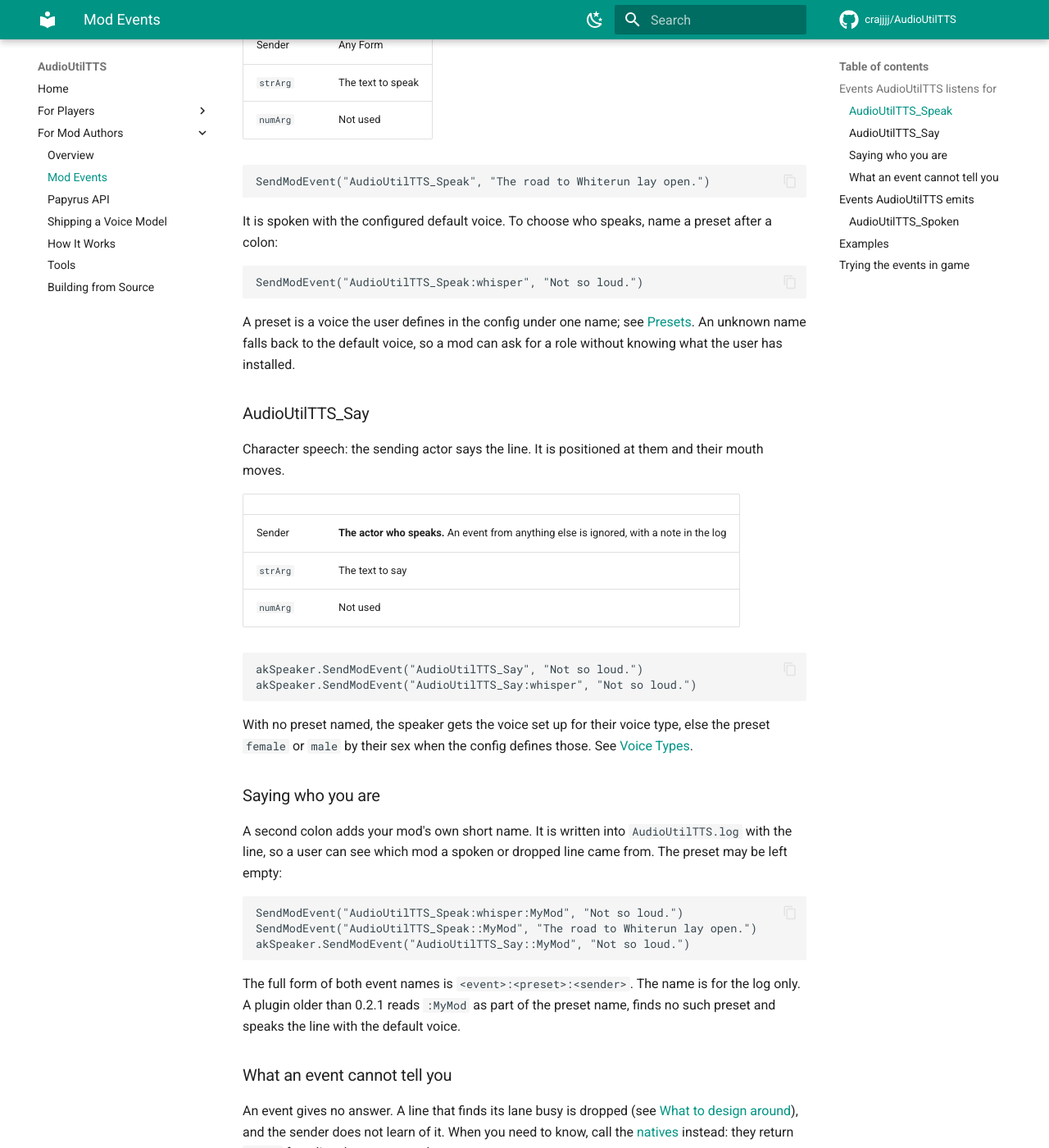
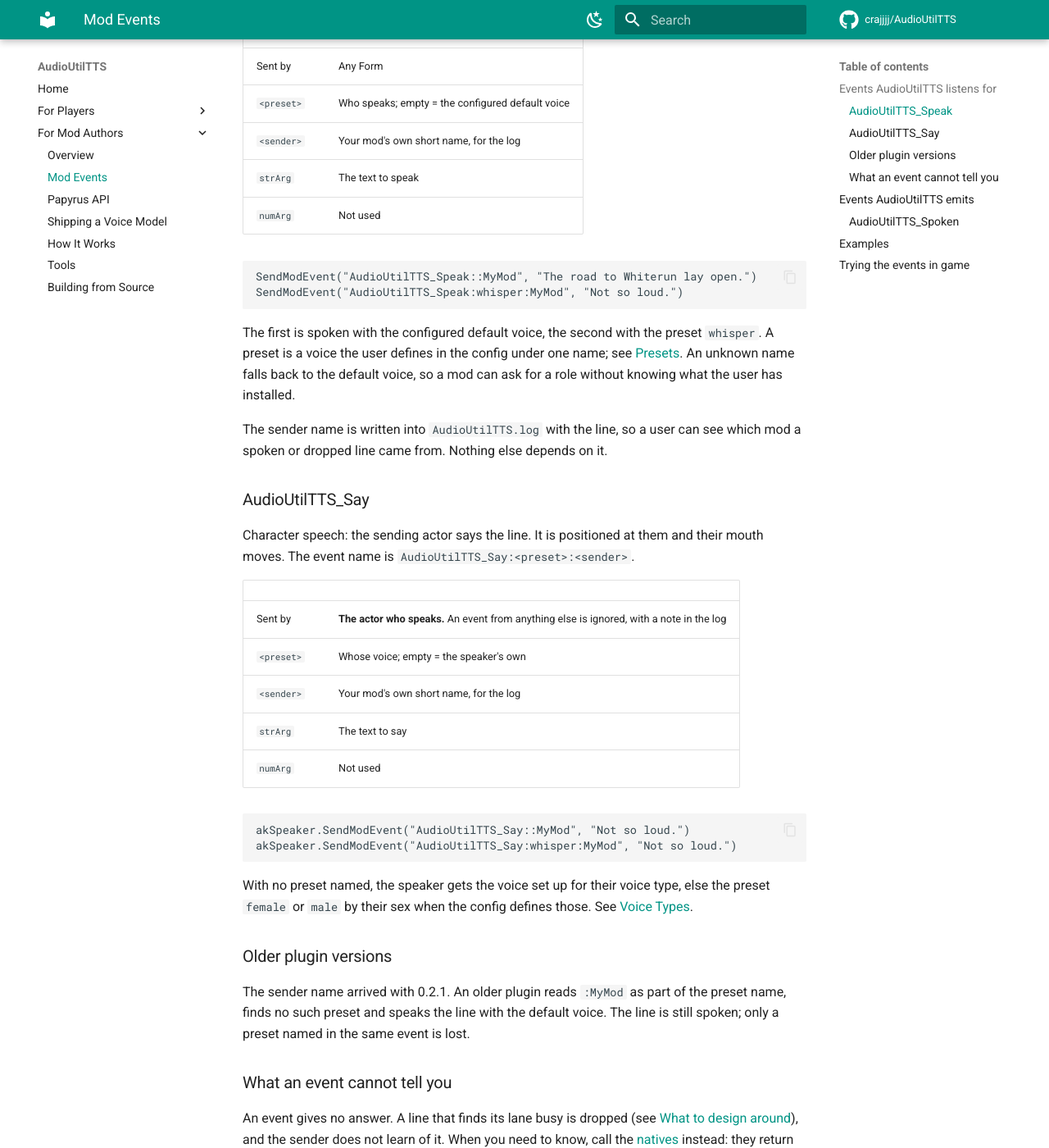
Before and after one commit to crajjjj/AudioUtilTTS, an MkDocs documentation site: the page built from docs/authors/modevents.md, in a window 1280 px wide and 1400 px high, scrolled down 506 px. Shown: the whole window at 82% size. Built offline with MkDocs 1.6.1 and Material for MkDocs 9.7.7, drawn with Linux system fonts in a browser that asks for light colours; comment, search, counter and statistics services are not loaded; some of the changed text lies outside the part shown.

Commit message:
Deprecate the speak natives and event forms without a sender
Speak, SpeakAs, SpeakActor and the plain event names keep working; the docs
show only SpeakFrom, SpeakActorFrom and <event>:<preset>:<sender>.

````diff
--- a/docs/authors/modevents.md
+++ b/docs/authors/modevents.md
@@ -9,54 +9,47 @@ The simplest way to make AudioUtilTTS speak needs no dependency on it at all: se
 
 ### AudioUtilTTS_Speak
 
-Narration: a line with no speaker, played flat.
+Narration: a line with no speaker, played flat. The event name is `AudioUtilTTS_Speak:<preset>:<sender>`.
 
 | | |
 |---|---|
-| Sender | Any Form |
+| Sent by | Any Form |
+| `<preset>` | Who speaks; empty = the configured default voice |
+| `<sender>` | Your mod's own short name, for the log |
 | `strArg` | The text to speak |
 | `numArg` | Not used |
 
 ```papyrus
-SendModEvent("AudioUtilTTS_Speak", "The road to Whiterun lay open.")
+SendModEvent("AudioUtilTTS_Speak::MyMod", "The road to Whiterun lay open.")
+SendModEvent("AudioUtilTTS_Speak:whisper:MyMod", "Not so loud.")
 ```
 
-It is spoken with the configured default voice. To choose who speaks, name a preset after a colon:
+The first is spoken with the configured default voice, the second with the preset `whisper`. A preset is a voice the user defines in the config under one name; see [Presets](../players/voices.md#presets). An unknown name falls back to the default voice, so a mod can ask for a role without knowing what the user has installed.
 
-```papyrus
-SendModEvent("AudioUtilTTS_Speak:whisper", "Not so loud.")
-```
-
-A preset is a voice the user defines in the config under one name; see [Presets](../players/voices.md#presets). An unknown name falls back to the default voice, so a mod can ask for a role without knowing what the user has installed.
+The sender name is written into `AudioUtilTTS.log` with the line, so a user can see which mod a spoken or dropped line came from. Nothing else depends on it.
 
 ### AudioUtilTTS_Say
 
-Character speech: the sending actor says the line. It is positioned at them and their mouth moves.
+Character speech: the sending actor says the line. It is positioned at them and their mouth moves. The event name is `AudioUtilTTS_Say:<preset>:<sender>`.
 
 | | |
 |---|---|
-| Sender | **The actor who speaks.** An event from anything else is ignored, with a note in the log |
+| Sent by | **The actor who speaks.** An event from anything else is ignored, with a note in the log |
+| `<preset>` | Whose voice; empty = the speaker's own |
+| `<sender>` | Your mod's own short name, for the log |
 | `strArg` | The text to say |
 | `numArg` | Not used |
 
 ```papyrus
-akSpeaker.SendModEvent("AudioUtilTTS_Say", "Not so loud.")
-akSpeaker.SendModEvent("AudioUtilTTS_Say:whisper", "Not so loud.")
+akSpeaker.SendModEvent("AudioUtilTTS_Say::MyMod", "Not so loud.")
+akSpeaker.SendModEvent("AudioUtilTTS_Say:whisper:MyMod", "Not so loud.")
 ```
 
 With no preset named, the speaker gets the voice set up for their voice type, else the preset `female` or `male` by their sex when the config defines those. See [Voice Types](../players/voices.md#voice-types).
 
-### Saying who you are
+### Older plugin versions
 
-A second colon adds your mod's own short name. It is written into `AudioUtilTTS.log` with the line, so a user can see which mod a spoken or dropped line came from. The preset may be left empty:
-
-```papyrus
-SendModEvent("AudioUtilTTS_Speak:whisper:MyMod", "Not so loud.")
-SendModEvent("AudioUtilTTS_Speak::MyMod", "The road to Whiterun lay open.")
-akSpeaker.SendModEvent("AudioUtilTTS_Say::MyMod", "Not so loud.")
-```
-
-The full form of both event names is `<event>:<preset>:<sender>`. The name is for the log only. A plugin older than 0.2.1 reads `:MyMod` as part of the preset name, finds no such preset and speaks the line with the default voice.
+The sender name arrived with 0.2.1. An older plugin reads `:MyMod` as part of the preset name, finds no such preset and speaks the line with the default voice. The line is still spoken; only a preset named in the same event is lost.
 
 ### What an event cannot tell you
 
@@ -84,11 +77,11 @@ Speaking, with no dependency:
 
 ```papyrus
 ; narration
-SendModEvent("AudioUtilTTS_Speak", "The road to Whiterun lay open.")
-SendModEvent("AudioUtilTTS_Speak:narrator", "Night fell over the hold.")
+SendModEvent("AudioUtilTTS_Speak::MyMod", "The road to Whiterun lay open.")
+SendModEvent("AudioUtilTTS_Speak:narrator:MyMod", "Night fell over the hold.")
 
 ; a character
-akSpeaker.SendModEvent("AudioUtilTTS_Say", "Not so loud.")
+akSpeaker.SendModEvent("AudioUtilTTS_Say::MyMod", "Not so loud.")
 ```
 
 Listening for the moment a line starts:
--- a/docs/players/console-commands.md
+++ b/docs/players/console-commands.md
@@ -26,7 +26,7 @@ These send the same mod events a mod would, so you can check that path.
 | Command | Does |
 |---|---|
 | `autts event "text"` | Speak a line through the `AudioUtilTTS_Speak` mod event |
-| `autts eventas "text" whisper` | The same with a preset (`AudioUtilTTS_Speak:whisper`) |
+| `autts eventas "text" whisper` | The same with the preset `whisper` |
 | `autts sayevent "text"` | Make the selected actor say a line through the `AudioUtilTTS_Say` mod event |
 
 ## Voices and dialogue
````
Also changed, not shown: README.md (+31 -43 lines), docs/authors/overview.md (+6 -4 lines), docs/authors/papyrus-api.md (+10 -23 lines), 5 other files.
